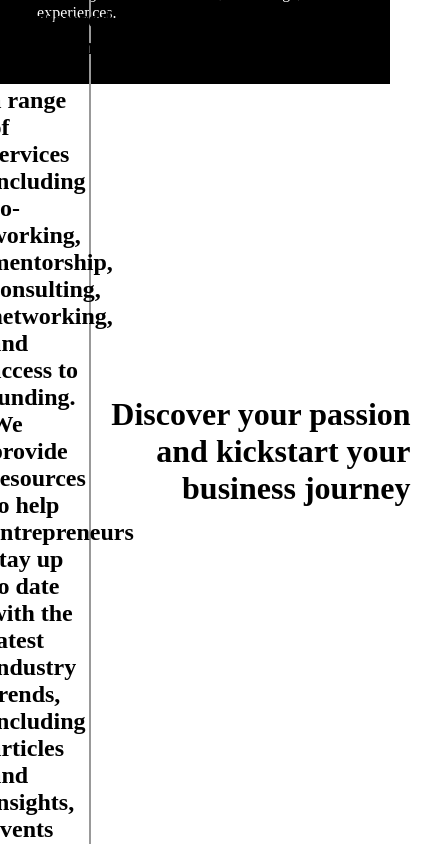
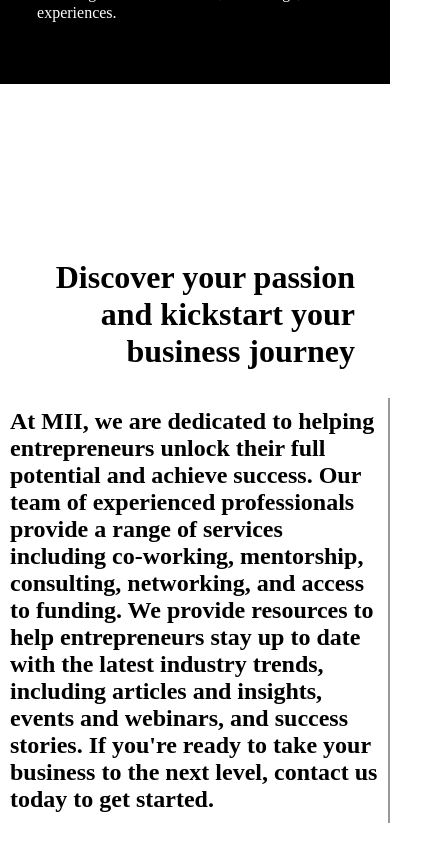
Before and after one commit to jain-dishika/Medicaps-Incubation, a React (Create React App) app in the folder client/: page / in a window 390 px wide. Shown: the part 1620-2464 px from the top of the page, 438 px wide, since content can reach past the window. Built offline with nearby package versions, Linux system fonts and the light colour scheme.

Commit message:
rere build

```diff
--- a/client/src/Pages/About.jsx
+++ b/client/src/Pages/About.jsx
@@ -10,18 +10,18 @@ export default function About() {
         <h6 className='section-1-heading'>About Us</h6>
         <p className="section-1-paragraph">"Create a perfect ecosystem for your business"</p>
       </div>
-      <div className="about-image-container">
+      {/* <div className="about-image-container">
         <img src="https://beantown.website/html/be/html/content/business3/images/biz3-home-bottom-section.png" alt="" />
-      </div>
-      <div className="about-section-2">
+      </div> */}
+      {/* <div className="about-section-2">
         <img src="https://beantown.website/html/be/html/content/lottie/images/Animation3.gif" alt="" className="about-image-2" />
         <div className="divide-and-conquer-2">
         <h3 className="section-2-heading-1">MI</h3>
         <h3 className="section-2-heading-2">I&nbsp;</h3>
         <h3 className="section-2-heading-3">Foundation</h3>
-        {/* <h3 className="section-2-heading-4">n</h3> */}
+        <h3 className="section-2-heading-4">n</h3>
         </div>
-      </div>
+      </div> */}
       <div className="about-section-3">
         <h2 className="ourteam">Our Team</h2>
         <SingleTeamMember/>
--- a/client/src/Pages/Event.jsx
+++ b/client/src/Pages/Event.jsx
@@ -5,6 +5,7 @@ import './Event.css'
 const Event = () => {
   return (
     <div className='event scroll-sections' style={{paddingTop:"20vh"}}>
+      <h1 style={{textAlign:"center", margin:"20px",fontSize:"60px"}}>Upcomming Events</h1>
     <div className='wrapper'>
         <Card img="/images/event1.png"
             title="Event One"
--- a/client/src/Pages/Home/ReverseSection2.jsx
+++ b/client/src/Pages/Home/ReverseSection2.jsx
@@ -4,16 +4,16 @@ export default function ReverseSection2() {
   return (
         <div className="scroll-sections section3-homepage" >
         <div className='passion-section' style={{height:"90vh"}}>
-            <div className='passion-section1'>
-                <h2>
-                        At MII,  we are dedicated to helping entrepreneurs unlock their full potential and achieve success. Our team of experienced professionals provide a range of services including co-working, mentorship, consulting, networking, and access to funding. We provide resources to help entrepreneurs stay up to date with the latest industry trends, including articles and insights, events and webinars, and success stories. If you're ready to take your business to the next level, contact us today to get started.
-                    </h2>
-            </div>
             <div className='passion-section2'>
                 <h1>
                   Discover your passion and kickstart your business journey
                   </h1>
             </div>
+            <div className='passion-section1'>
+                <h2>
+                      At MII,  we are dedicated to helping entrepreneurs unlock their full potential and achieve success. Our team of experienced professionals provide a range of services including co-working, mentorship, consulting, networking, and access to funding. We provide resources to help entrepreneurs stay up to date with the latest industry trends, including articles and insights, events and webinars, and success stories. If you're ready to take your business to the next level, contact us today to get started.
+                 </h2>
+            </div>
         </div>
       </div>
   )
--- a/client/src/Pages/Home/reverse.css
+++ b/client/src/Pages/Home/reverse.css
@@ -2,7 +2,8 @@
     display: flex;
     justify-content: center;
     align-items: center;
-    /* margin: 20vh ; */
+        flex-direction: row-reverse;
+    flex-wrap: wrap;
     /* width: 80%; */
 }
 
@@ -18,10 +19,18 @@
     border-right: 2px solid #999;
 }
 
+@media only screen and (max-width: 600px) {
+    .passion-section1 {
+      width: 100%;
+    }
+    .passion-section2 {
+        margin-top: 20vh;
+    }
+  }
+
 .section3-homepage{
     display: flex;
     justify-content: center;
     align-items: center;
-    margin: 50px 0;
     height: 500px;
 }
```
Also changed, not shown: 11 other files (tests, documents, lock files or other folders).
